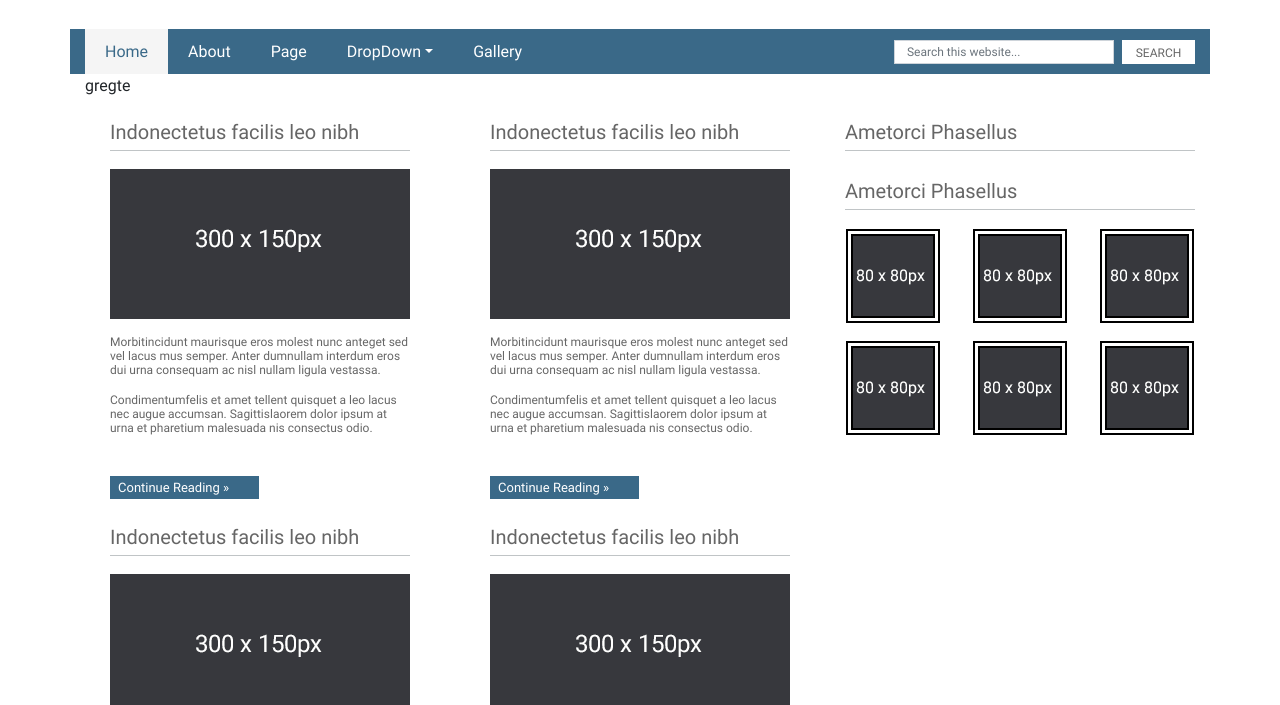
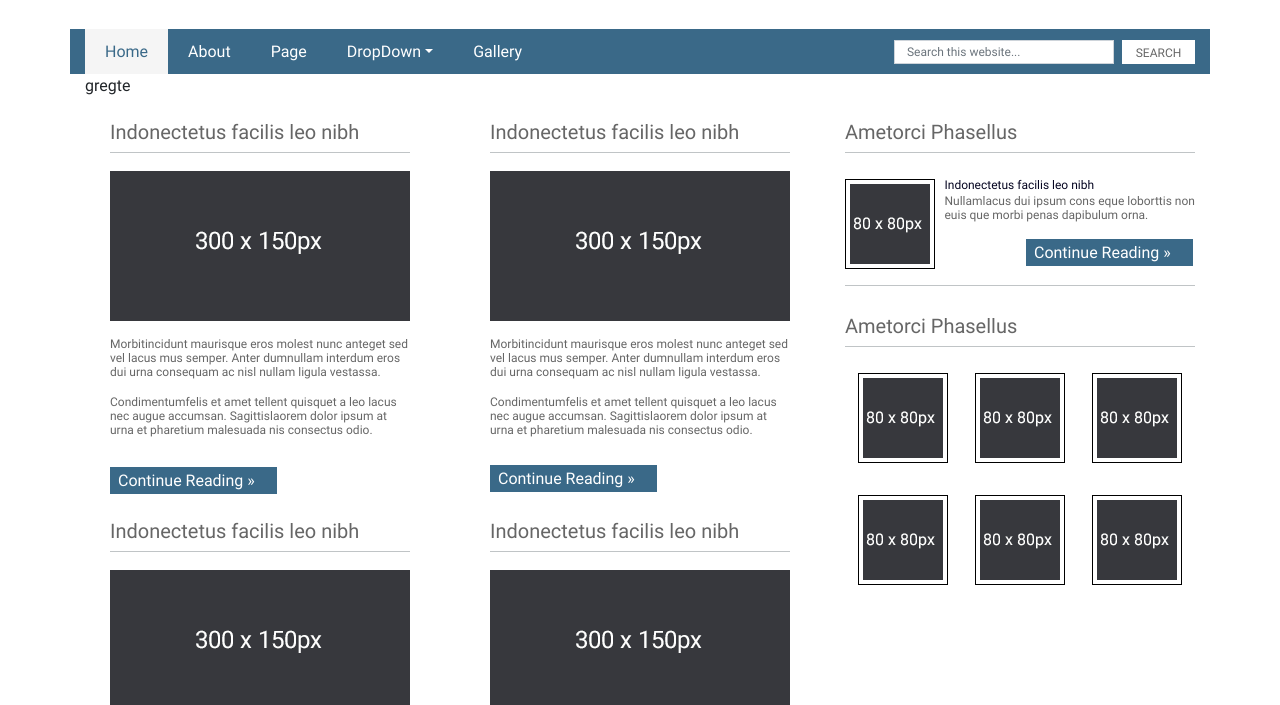
Before and after one commit to glushach/test-roulette.io, a website: page app/index.pug in a window 1280 px wide. Shown: the part 95-800 px from the top of the page. Drawn offline with nearby package versions, Linux system fonts and the light colour scheme; files that its build step writes are made by us from their sources.

Commit message:
I made aside

```diff
--- a/app/css/style.css
+++ b/app/css/style.css
@@ -30,7 +30,18 @@
   background-color: #c0c4c6;
   margin-bottom: 10px;
 }
-
+.widget {
+  width: 90px;
+  height: 90px;
+  border: 1px solid #000000;
+  display: flex;
+  justify-content: center;
+  align-items: center;
+}
+.block-img{
+  width: 80px;
+  height: 80px;
+}
 /*header*/
 
 h1.header-title{
@@ -106,6 +117,8 @@ button.btn{
   font-size: 20px;
   line-height: 20px;
   color: #666666;
+  height: 22px; /*обрезка текста*/
+  overflow: hidden; /*обрезка текста*/
 }
 .content .cart{
   max-width: 300px;
@@ -114,23 +127,48 @@ button.btn{
   font-size: 12px;
   line-height: 14px;
   color: #666666;
+  margin-bottom: 18px;
+  height: 114px; /*обрезка текста*/
+  overflow: hidden; /*обрезка текста*/
 }
 .content a.cart-link{
-  font-size: 13px;
-  line-height: 13px;
+  font-size: 16px;
+  line-height: 16px;
   color: #ffffff;
   background-color: #3a6988;
-  padding-right: 30px;
+  padding-right: 22px;
 }
 aside .widget-wrapper{
   max-width: 360px;
   margin: 0 auto;
 }
-aside .widget img{
+/* aside .widget-news{
+  height: 90px;
+} */
+/* aside .widget img, aside .widget-news img{
   outline: 7px double #000000;
+} */
+aside .widget-news h2.content-title, aside .widget-news .cart-description{
+  font-size: 12px;
+  line-height: 12px;
+  color: #050521;
 }
-
-
+aside .widget-news .cart-description{
+  height: 43px;
+  line-height: 14px;
+  color: #666666;
+}
+aside .widget-news h2.content-title{
+  height: 15px;
+}
+aside .widget-news .link-block{
+  max-width: 169px;
+  margin: 0px 0px 0px auto;
+}
+/* aside .widget{
+  display: flex;
+  justify-content: space-between;
+} */
 /*Contact*/
 .contact .contact-item{
   max-width: 310px;
@@ -253,4 +291,5 @@ aside .widget img{
   .header-text{
     display: none;
   }
+  /*Content*/
 }
--- a/app/index.pug
+++ b/app/index.pug
@@ -60,10 +60,10 @@ html(lang="en")
 
       section.content.pt-3.mt-2
         .row
-          .col-md-8
+          .col-md-7.col-lg-8
             .main-content
               .row
-                .col-md-6
+                .col-md-12.col-lg-6
                   .cart.mb-4.pb-1.mx-auto
                     h2.content-title Indonectetus facilis leo nibh
                     .divider
@@ -72,41 +72,52 @@ html(lang="en")
                       p Morbitincidunt maurisque eros molest nunc anteget sed vel lacus mus semper. Anter dumnullam interdum eros dui urna consequam ac nisl nullam ligula vestassa.
                       p Condimentumfelis et amet tellent quisquet a leo lacus nec augue accumsan. Sagittislaorem dolor ipsum at urna et pharetium malesuada nis consectus odio.
                     a(href="#").cart-link.pl-2.py-1 Continue Reading »
-                .col-md-6
+                .col-md-12.col-lg-6
                   .cart.mb-4.pb-1.mx-auto
                     h2.content-title Indonectetus facilis leo nibh
                     .divider
                     img(src="img/300of150px.png", alt="#").cart-img.img-fluid.img-fluid.mt-2.mb-3
-                    .cart-description.pb-4
+                    .cart-description.pb-4.mb-3
                       p Morbitincidunt maurisque eros molest nunc anteget sed vel lacus mus semper. Anter dumnullam interdum eros dui urna consequam ac nisl nullam ligula vestassa.
                       p Condimentumfelis et amet tellent quisquet a leo lacus nec augue accumsan. Sagittislaorem dolor ipsum at urna et pharetium malesuada nis consectus odio.
                     a(href="#").cart-link.pl-2.py-1 Continue Reading »
-                .col-md-6
+                .col-md-12.col-lg-6
                   .cart.mb-4.pb-1.mx-auto
                     h2.content-title Indonectetus facilis leo nibh
                     .divider
                     img(src="img/300of150px.png", alt="#").cart-img.img-fluid.img-fluid.mt-2.mb-3
-                    .cart-description.pb-4
+                    .cart-description.pb-4.mb-3
                       p Morbitincidunt maurisque eros molest nunc anteget sed vel lacus mus semper. Anter dumnullam interdum eros dui urna consequam ac nisl nullam ligula vestassa.
                       p Condimentumfelis et amet tellent quisquet a leo lacus nec augue accumsan. Sagittislaorem dolor ipsum at urna et pharetium malesuada nis consectus odio.
                     a(href="#").cart-link.pl-2.py-1 Continue Reading »
-                .col-md-6
+                .col-md-12.col-lg-6
                   .cart.mb-4.pb-1.mx-auto
                     h2.content-title Indonectetus facilis leo nibh
                     .divider
                     img(src="img/300of150px.png", alt="#").cart-img.img-fluid.img-fluid.mt-2.mb-3
-                    .cart-description.pb-4
+                    .cart-description.pb-4.mb-3
                       p Morbitincidunt maurisque eros molest nunc anteget sed vel lacus mus semper. Anter dumnullam interdum eros dui urna consequam ac nisl nullam ligula vestassa.
                       p Condimentumfelis et amet tellent quisquet a leo lacus nec augue accumsan. Sagittislaorem dolor ipsum at urna et pharetium malesuada nis consectus odio.
                     a(href="#").cart-link.pl-2.py-1 Continue Reading »
-          .col-md-4
+          .col-md-5.col-lg-4
             aside.mb-4.pb-1
               .row
                 .col-12
                   h2.content-title Ametorci Phasellus
                   .divider
-
-
+                  .widget-news.ml-0.pt-3.mb-3
+                    .row.no-gutters
+                      .col-3
+                        .widget.mx-auto
+                          img(src="img/80of80px.png", alt="#").img-fluid
+                      .col-9
+                        h2.content-title.ml-2.pl-1.mb-0 Indonectetus facilis leo nibh
+                        .cart-description.ml-2.mb-1.pl-1 Nullamlacus dui ipsum cons eque loborttis non euis que morbi penas dapibulum orna.
+                        .link-block
+                          a(href="#").cart-link.pl-2.py-1.mr-0 Continue Reading »
+                  .row
+                    .col-12
+                      .divider
 
 
               .widget-wrapper
@@ -114,32 +125,38 @@ html(lang="en")
                   .col
                     h2.content-title Ametorci Phasellus
                     .divider
-                .row.mt-2.pt-2
+                .row.mt-2.pt-2.no-gutters
                   .col-4
-                    .widget
-                      a(href="#")
-                        img(src="img/80of80px.png", alt="#").img-fluid.d-block.mx-auto
+                    .widget.mx-auto
+                      .block-img
+                        a(href="#")
+                          img(src="img/80of80px.png", alt="#").img-fluid.d-block.mx-auto
                   .col
-                    .widget
-                      a(href="#")
-                        img(src="img/80of80px.png", alt="#").img-fluid.d-block.mx-auto
+                    .widget.mx-auto
+                      .block-img
+                        a(href="#")
+                          img(src="img/80of80px.png", alt="#").img-fluid.d-block.mx-auto
                   .col
-                    .widget
-                      a(href="#")
-                        img(src="img/80of80px.png", alt="#").img-fluid.d-block.mx-auto
-                .row.mt-3.pt-3
+                    .widget.mx-auto
+                      .block-img
+                        a(href="#")
+                          img(src="img/80of80px.png", alt="#").img-fluid.d-block.mx-auto
+                .row.mt-3.pt-3.no-gutters
                   .col
-                    .widget
-                      a(href="#")
-                        img(src="img/80of80px.png", alt="#").img-fluid.d-block.mx-auto
+                    .widget.mx-auto
+                      .block-img
+                        a(href="#")
+                          img(src="img/80of80px.png", alt="#").img-fluid.d-block.mx-auto
                   .col
-                    .widget
-                      a(href="#")
-                        img(src="img/80of80px.png", alt="#").img-fluid.d-block.mx-auto
+                    .widget.mx-auto
+                      .block-img
+                        a(href="#")
+                          img(src="img/80of80px.png", alt="#").img-fluid.d-block.mx-auto
                   .col
-                    .widget
-                      a(href="#")
-                        img(src="img/80of80px.png", alt="#").img-fluid.d-block.mx-auto
+                    .widget.mx-auto
+                      .block-img
+                        a(href="#")
+                          img(src="img/80of80px.png", alt="#").img-fluid.d-block.mx-auto
 
 
 
```
Also changed, not shown: app/index.html.
